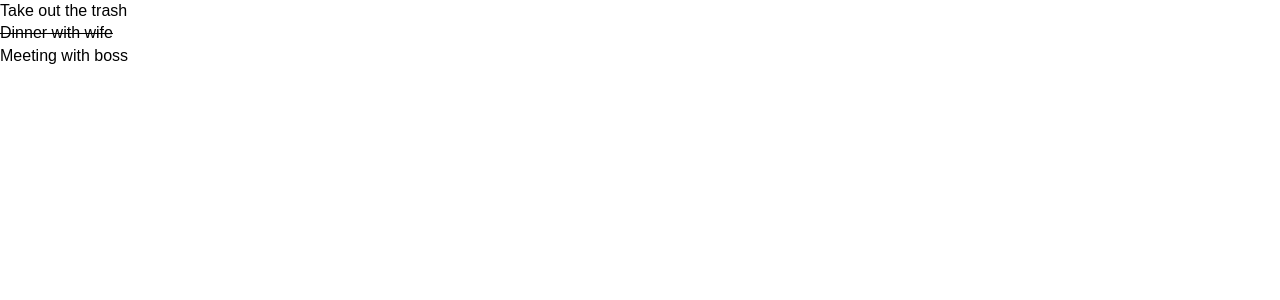
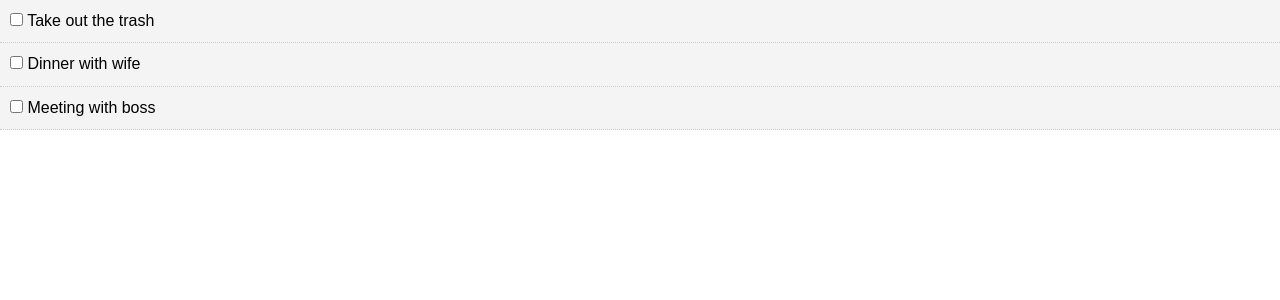
Before and after one commit to wallemang98/react-todo, a React (Create React App) app: page / in a window 1280 px wide. Shown: the top 300 px of the page. Built offline with nearby package versions, Linux system fonts and the light colour scheme.

Commit message:
Checkbox changes styling and state of todos

```diff
--- a/src/App.js
+++ b/src/App.js
@@ -18,7 +18,8 @@
     {
       id: 2,
       title: 'Dinner with wife',
-      completed: true
+      //line through
+      completed: false
     },
     {
       id: 3,
@@ -28,6 +29,15 @@
   ]
 }
 
+  markComplete = (id) => {
+    this.setState({ todos: this.state.todos.map(todo => {
+        if(todo.id === id) {
+          todo.completed = !todo.completed
+        }
+
+        return todo;
+    }) });
+  }
 
   //render is the only required LIFECYCLE method, renders on browser
   render() {
@@ -37,7 +47,7 @@
   //console.log(this.state.todos)
   return (
     <div className="App">
-      <Todos todos={this.state.todos} />
+      <Todos todos={this.state.todos} markComplete={ this.markComplete } />
     </div>
   );
   }
--- a/src/components/TodoItem.js
+++ b/src/components/TodoItem.js
@@ -5,27 +5,40 @@
 
 export class TodoItem extends Component {
 
+//create style method to compate completed status and
+//add appropriate styling
   getStyle = () => {
-    if(this.props.todo.completed) {
-      return {
-        textDecoration: 'line-through'
-      } //closing return
-    }//closing if
-    else {
-      return {
-        textDecoration: 'none'
-      }//closing return
-    }//closing else
+    return {
+      background: '#f4f4f4',
+      padding: '10px',
+      borderBottom: '1px #ccc dotted',
+      //if completed put line through, if not then none
+      textDecoration: this.props.todo.completed ? 'line-through' : 'none'
+    }
   } //closing getStyle()
 
+//arrow functions allows us to avoid using
+// this.markComplete.bind(this) in the checkbox below
+  markComplete = (e) => {
+    console.log(this.props)
+  }
+
   render() {
+    const {id, title } = this.props.todo;
     return (
+      //accessing getStyle()
       <div style={ this.getStyle() }>
-        <p> { this.props.todo.title }</p>
+        <p>
+        <input type="checkbox" onChange={this.props.markComplete.bind
+          (this, id) }/> { ' '}
+        { title }
+        </p>
       </div>
     )
   }
 }
+
+//todos are objects
 TodoItem.propTypes = {
   todos: PropTypes.object.isRequired
 }
--- a/src/components/Todos.js
+++ b/src/components/Todos.js
@@ -8,9 +8,11 @@
 import PropTypes from 'prop-types';
 
 class Todos extends Component {
+
   render() {
      return this.props.todos.map((todo) => (
-       <TodoItem key={todo.id} todo={todo} />
+       //passing prop todo, with key todo.id
+       <TodoItem key={todo.id} todo={todo} markComplete={this.props.markComplete}  />
      ));
    }
 }
```
